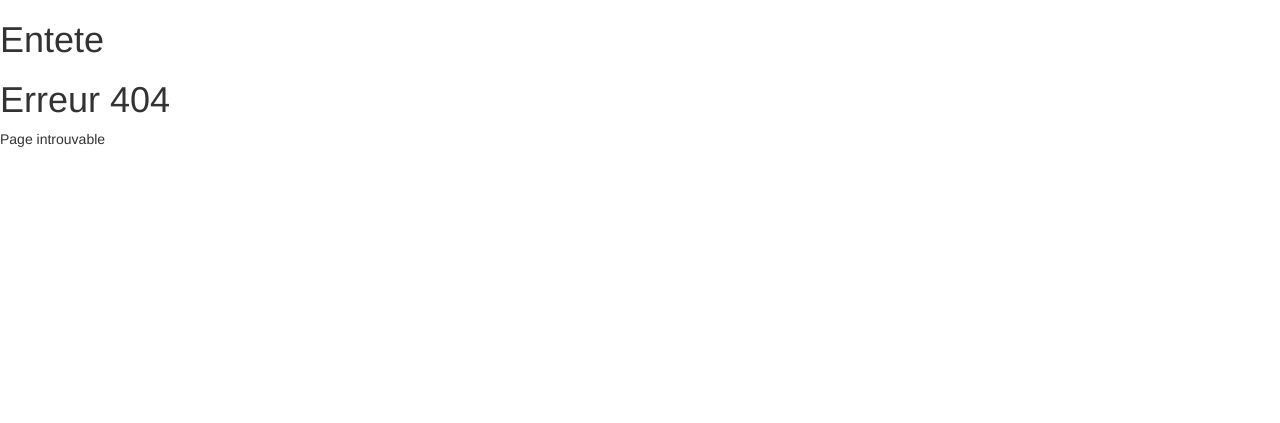
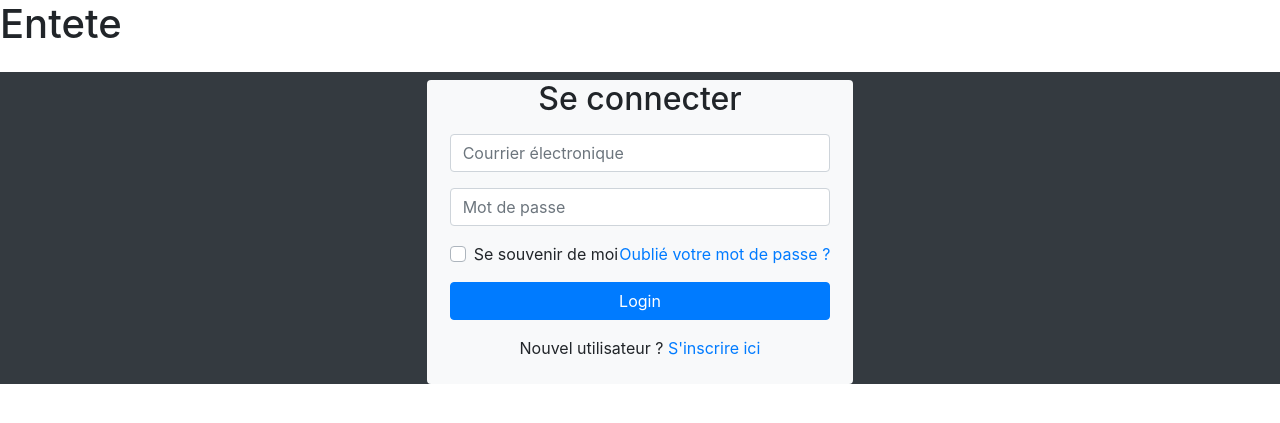
Before and after one commit to axelbm/gestion-reunion, a PHP site: page /connexion in a window 1280 px wide. Shown: the top 423 px of the page. Run offline with PHP 8.4, Linux system fonts and the light colour scheme; some libraries are stand-ins or nearby versions.

Commit message:
Connexion

```diff
--- /dev/null
+++ b/source/app/controleurs/Connexion.php
@@ -0,0 +1,24 @@
+<?php
+
+namespace app\controleurs;
+
+use \app\outils\Session;
+
+class Connexion extends \core\Controleur {
+
+	public function action(array $args) : ?\Exception {
+		if (count($args) > 0)
+			return new \Exception("erreur 404", 404);
+
+		// tout est cool
+		$utilisateur = Session::getUtilisateur();
+
+		$vue = new \core\Vue("connexion");
+
+		$vue->afficher();
+
+
+		return null;
+	}
+
+}
--- a/source/app/public/main.css
+++ b/source/app/public/main.css
@@ -0,0 +1,3 @@
+#alert,#register-box,#forgot-box{
+Display: none;
+}
--- /dev/null
+++ b/source/app/vues/connexion.php
@@ -0,0 +1,80 @@
+<div class="bg-dark">
+   <div class="container mt-4">
+        <div class="row">
+            <div class="col-lg-4 offset-lg-4" id="alert">
+                <strong id="result">Salut les copains</strong>
+            </div>
+        </div>
+   </div>
+   <div class="col-lg-4 offset-lg-4 bg-light rounded" id="login-box">
+        <h2 class="text-center mt-2">Se connecter</h2>
+        <form action="" method="post" role="form" class="p-2" id="login-frm">
+            <div class="form-group">
+            <input type="text" name="email" class="form-control" placeholder="Courrier électronique" required>
+            </div>
+            <div class="form-group">
+            <input type="password" name="password" class="form-control" placeholder="Mot de passe" required>
+            </div>
+            <div class="form-group">
+                <div class="custom-control custom-checkbox">
+                    <input type="checkbox" name="rem" class="custom-control-input" id="customCheck">
+                    <label for="customCheck" class="custom-control-label">Se souvenir de moi</label>
+                    <a href="#" id="forgot-btn" class="float-right">Oublié votre mot de passe ?</a>
+                </div>
+            </div>
+            <div class="form-group">
+                <input type="submit" name="login" id="login" value="Login" class="btn btn-primary btn-block">
+            </div>
+            <div class="form-group">
+                <p class="text-center">Nouvel utilisateur ? <a href="#" id="register-btn">S'inscrire ici</a></p>
+            </div>
+        </form>
+   </div>
+   <div class="row">
+            <div class="col-lg-4 offset-lg-4" id="alert">
+                <strong id="result">Salut les copains</strong>
+            </div>
+        </div>
+   </div>
+
+   <div class="col-lg-4 offset-lg-4 bg-light rounded" id="register-box">
+        <h2 class="text-center mt-2">S'inscrire</h2>
+        <form action="" method="post" role="form" class="p-2" id="register-frm">
+            <div class="form-group">
+            <input type="text" name="name" class="form-control" placeholder="Prénom" required>
+            </div>
+            <div class="form-group">
+            <input type="text" name="name" class="form-control" placeholder="Nom" required>
+            </div>
+            <div class="form-group">
+            <input type="text" name="email" class="form-control" placeholder="Courrier électronique" required>
+            </div>
+            <div class="form-group">
+            <input type="password" name="pass" class="form-control" placeholder="Mot de passe" required>
+            </div>
+            <div class="form-group">
+            <input type="password" name="cpass" class="form-control" placeholder="Veuillez confirmer votre mot de passe" required>
+            </div>
+            <div class="form-group">
+            <input type="text" name="name" class="form-control" placeholder="*No. d'Invitation" required>
+            </div>
+            <div class="form-group">
+                <input type="submit" name="register" id="register" value="Register" class="btn btn-primary btn-block">
+            </div>
+            <div class="form-group">
+                <p class="text-center">Déjà inscrit ? <a href="#" id="login-btn">Se connecter ici</a></p>
+            </div>
+        </form>
+   </div>
+   <script type="text/javascript">
+       $(document).ready(function(){
+           $("#register-btn").click(function(){
+               $("#register-box").show();
+               $("#login-box").hide();
+           });
+           $("#login-btn").click(function(){
+               $("#register-box").hide();
+               $("#login-box").show();
+       });
+   </script>
+</div>
--- a/source/app/vues/dispositions/index.php
+++ b/source/app/vues/dispositions/index.php
@@ -4,13 +4,12 @@
 		<meta charset="utf-8" />
 
 		<title><?= $titre ?></title>
+		<!-- Axel est le meilleur -->
 
-
-		<link rel="stylesheet" href="https://maxcdn.bootstrapcdn.com/bootstrap/3.4.0/css/bootstrap.min.css">
-
-		<script src="https://ajax.googleapis.com/ajax/libs/jquery/3.3.1/jquery.min.js"></script>
-
-		<script src="https://maxcdn.bootstrapcdn.com/bootstrap/3.4.0/js/bootstrap.min.js"></script>
+		<link rel="stylesheet" href="https://stackpath.bootstrapcdn.com/bootstrap/4.2.1/css/bootstrap.min.css" integrity="sha384-GJzZqFGwb1QTTN6wy59ffF1BuGJpLSa9DkKMp0DgiMDm4iYMj70gZWKYbI706tWS" crossorigin="anonymous">
+		<script src="http://code.jquery.com/jquery-3.3.1.min.js" integrity="sha256-FgpCb/KJQlLNfOu91ta32o/NMZxltwRo8QtmkMRdAu8=" crossorigin="anonymous"></script>
+		<script src="https://cdnjs.cloudflare.com/ajax/libs/popper.js/1.14.6/umd/popper.min.js" integrity="sha384-wHAiFfRlMFy6i5SRaxvfOCifBUQy1xHdJ/yoi7FRNXMRBu5WHdZYu1hA6ZOblgut" crossorigin="anonymous"></script>
+		<script src="https://stackpath.bootstrapcdn.com/bootstrap/4.2.1/js/bootstrap.min.js" integrity="sha384-B0UglyR+jN6CkvvICOB2joaf5I4l3gm9GU6Hc1og6Ls7i6U/mkkaduKaBhlAXv9k" crossorigin="anonymous"></script>
 
 
 		<link rel="stylesheet" href="public/main.css">
```
